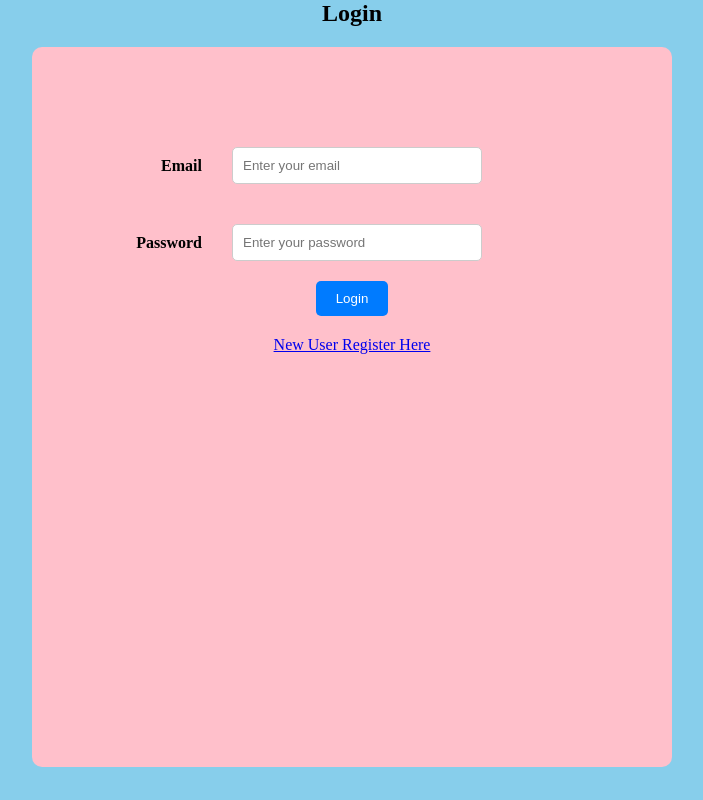
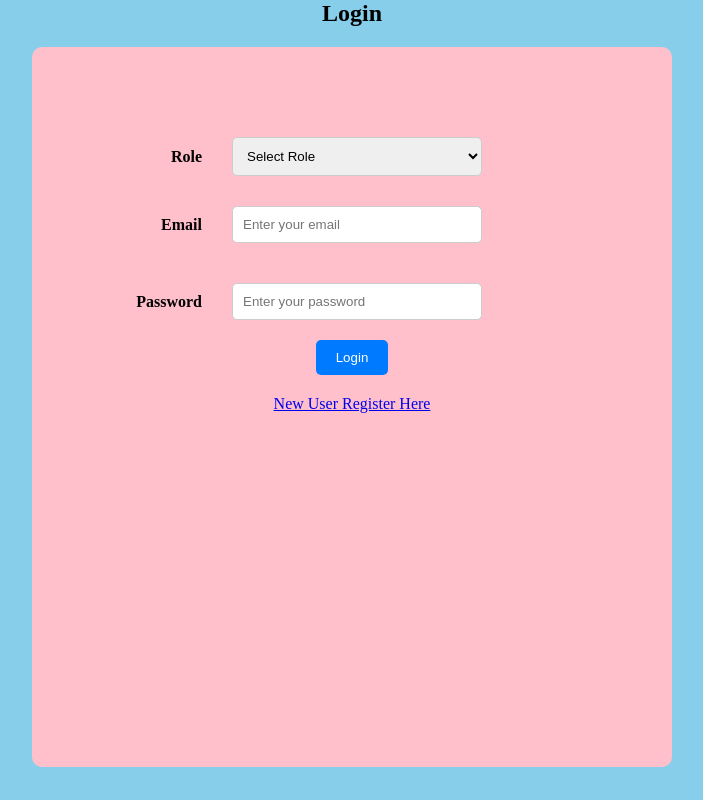
Before and after one commit to Anugrahasakthi/student-management-system, a React app in the folder frontend/: page /login in a window 1280 px wide. Shown: the whole page, without its empty margins (288-991 px from the left). Built offline with nearby package versions, Linux system fonts and the light colour scheme; the HTML template or start-up script is replaced by a standard one.

Commit message:
added role selection to login page

```diff
--- a/frontend/src/pages/Css/Login.css
+++ b/frontend/src/pages/Css/Login.css
@@ -17,6 +17,15 @@
   width: 100%;
 
 }
+
+.label-input select {
+  width: 250px;
+  padding: 10px;
+  margin-left: 20px;
+  border-radius: 5px;
+  border: 1px solid #ccc;
+}
+
 
 .label-input label {
   width: 130px;
--- a/frontend/src/pages/Login.jsx
+++ b/frontend/src/pages/Login.jsx
@@ -1,3 +1,92 @@
+
+// import React, { useState } from "react";
+// import "./pages.css";
+// import "../pages/Css/Login.css";
+// import client from "../api/client";
+// import { useNavigate, Link } from "react-router-dom";
+
+// const Login = () => {
+//   const [email, setEmail] = useState("");
+//   const [password, setPassword] = useState("");
+//   const [error, setError] = useState("");
+//   const [success, setSuccess] = useState("");
+//   const navigate = useNavigate();
+
+//   const handleSubmit = async (e) => {
+//     e.preventDefault();
+//     setError("");
+//     setSuccess("");
+
+//     try {
+//       const res = await client.post("/login", { email, password });
+
+//       if (res.data.status === 200) {
+//         const { token, role, user } = res.data.data;
+
+//         localStorage.setItem("token", token);
+//         localStorage.setItem("role", role);
+//         localStorage.setItem("user", JSON.stringify(user));
+
+//         setSuccess("Login successful! Redirecting...");
+
+//         setTimeout(() => {
+//           navigate("/home");
+//         }, 1000); // waits 1 sec before redirect
+//       } else {
+//         setError(res.data.message || "Invalid credentials");
+//       }
+
+//     } catch (err) {
+//       if (err.response) {
+//         setError(err.response.data.message || "Invalid credentials");
+//       } else {
+//         setError("Server not reachable. Check backend.");
+//       }
+//     }
+//   };
+
+//   return (
+//     <div className="login-container">
+//       <h1 className="heading">Login</h1>
+
+
+//       {error && <p className="error-message">{error}</p>}
+//       {success && <p className="success-message">{success}</p>}
+
+//       <form className="form-container" onSubmit={handleSubmit}>
+//         <div className="label-input">
+//           <label htmlFor="email">Email</label>
+//           <input
+//             type="email"
+//             placeholder="Enter your email"
+//             value={email}
+//             onChange={(e) => setEmail(e.target.value)}
+//             required
+//           />
+//         </div>
+
+//         <div className="label-input">
+//           <label htmlFor="password">Password</label>
+//           <input
+//             type="password"
+//             placeholder="Enter your password"
+//             value={password}
+//             onChange={(e) => setPassword(e.target.value)}
+//             required
+//           />
+//         </div>
+
+//         <button type="submit">Login</button>
+
+//         <Link to="/register" className="link-button">
+//           New User Register Here
+//         </Link>
+//       </form>
+//     </div>
+//   );
+// };
+
+// export default Login;
 
 import React, { useState } from "react";
 import "./pages.css";
@@ -8,6 +97,7 @@ import { useNavigate, Link } from "react-router-dom";
 const Login = () => {
   const [email, setEmail] = useState("");
   const [password, setPassword] = useState("");
+  const [role, setRole] = useState("");      // NEW
   const [error, setError] = useState("");
   const [success, setSuccess] = useState("");
   const navigate = useNavigate();
@@ -21,27 +111,34 @@ const Login = () => {
       const res = await client.post("/login", { email, password });
 
       if (res.data.status === 200) {
-        const { token, role, user } = res.data.data;
+        const { token, role: backendRole, user } = res.data.data;
+
+        // 🔥 ROLE CHECK
+        if (backendRole !== role) {
+          setError("Please choose your correct role.");
+          return;
+        }
 
         localStorage.setItem("token", token);
-        localStorage.setItem("role", role);
+        localStorage.setItem("role", backendRole);
         localStorage.setItem("user", JSON.stringify(user));
 
         setSuccess("Login successful! Redirecting...");
 
         setTimeout(() => {
-          navigate("/home");
-        }, 1000); // waits 1 sec before redirect
+          if (backendRole === "admin") {
+            navigate("/admin/dashboard");
+          } else {
+            navigate("/home");
+          }
+        }, 1000);
+
       } else {
         setError(res.data.message || "Invalid credentials");
       }
 
     } catch (err) {
-      if (err.response) {
-        setError(err.response.data.message || "Invalid credentials");
-      } else {
-        setError("Server not reachable. Check backend.");
-      }
+      setError(err.response?.data?.message || "Server not reachable.");
     }
   };
 
@@ -49,11 +146,25 @@ const Login = () => {
     <div className="login-container">
       <h1 className="heading">Login</h1>
 
-
       {error && <p className="error-message">{error}</p>}
       {success && <p className="success-message">{success}</p>}
 
       <form className="form-container" onSubmit={handleSubmit}>
+
+        {/* 🔵 ROLE DROPDOWN */}
+        <div className="label-input">
+          <label htmlFor="role">Role</label>
+          <select
+            value={role}
+            onChange={(e) => setRole(e.target.value)}
+            required
+          >
+            <option value="">Select Role</option>
+            <option value="admin">Admin</option>
+            <option value="student">Student</option>
+          </select>
+        </div>
+
         <div className="label-input">
           <label htmlFor="email">Email</label>
           <input
```
